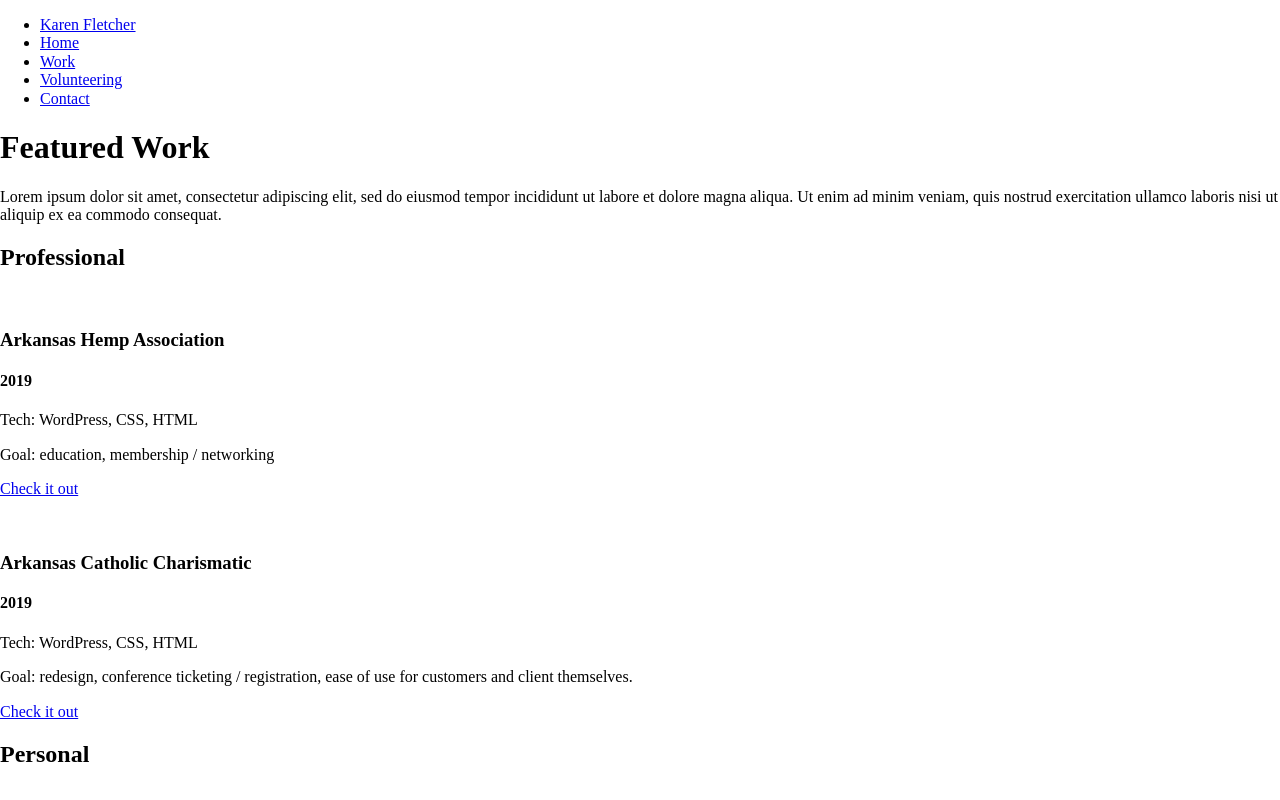
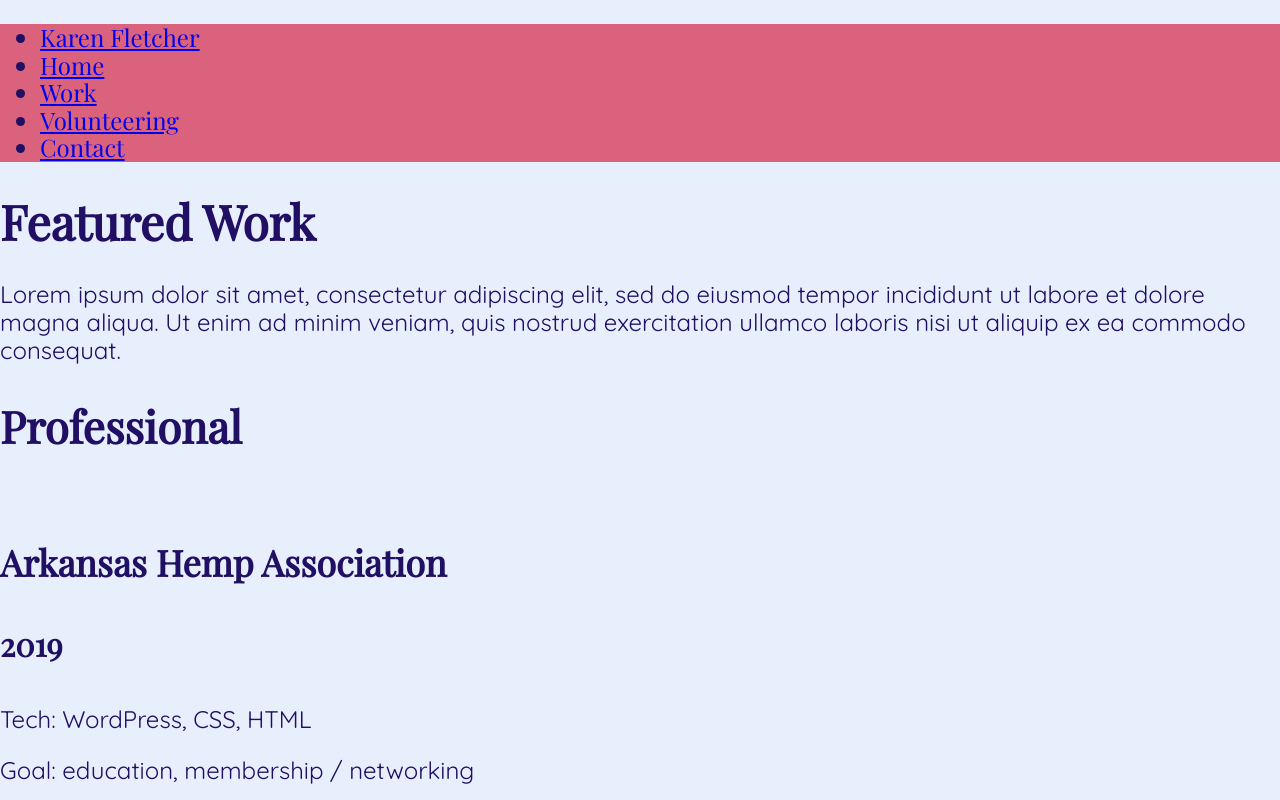
Before and after one commit to manveira/Portfolio-lina, a plain HTML site: page pages/work.html in a window 1280 px wide. Shown: the top 800 px of the page. Drawn offline with nearby package versions, Linux system fonts and the light colour scheme.

Commit message:
Rough in main styles
Text color, background colors, Fonts, font sizing

```diff
--- a/css/styles.css
+++ b/css/styles.css
@@ -0,0 +1,64 @@
+/* Document Styles */
+:root {
+  --text-dark: #200F63;
+  --background-page: #E7EFFD;
+  --background-header-footer: #DA627D;
+  --accent: #9A348E;
+}
+
+body {
+  background: var(--background-page);
+  color: var(--text-dark);
+}
+
+/* Headings */
+.divider__year,
+.header__title,
+.l-footer,
+.main__heading,
+.main-nav,
+.main__work,
+.organization,
+.work__title,
+.work__year {
+  font-family: 'Playfair Display', serif;
+}
+
+.header__title,
+.main__heading {
+  font-size: 48px;
+}
+
+.divider__year,
+.main__work {
+  font-size: 44px;
+}
+
+.organization,
+.work__title {
+  font-size: 36px;
+}
+
+.work__year {
+  font-size: 32px;
+}
+
+/* Content */
+.date,
+.description,
+.header__description,
+.main__description,
+.main__link,
+.social,
+.work__goal,
+.work__link,
+.work__tech-stack {
+  font-family: 'Quicksand', sans-serif;
+  font-size: 24px;
+}
+
+.l-footer,
+.main-nav {
+  background: var(--background-header-footer);
+  font-size: 24px;
+}
--- a/pages/work.html
+++ b/pages/work.html
@@ -50,7 +50,7 @@
         <h4 class="work__year">2019</h4>
         <p class="work__tech-stack">Tech: WordPress, CSS, HTML</p>
         <p class="work__goal">Goal: education, membership / networking</p>
-        <p><a href="https://arkansashemp.org" target="_blank">Check it out</a></p>
+        <p class="work__link"><a href="https://arkansashemp.org" target="_blank">Check it out</a></p>
       </section>
 
       <section class="work__professional">
```
